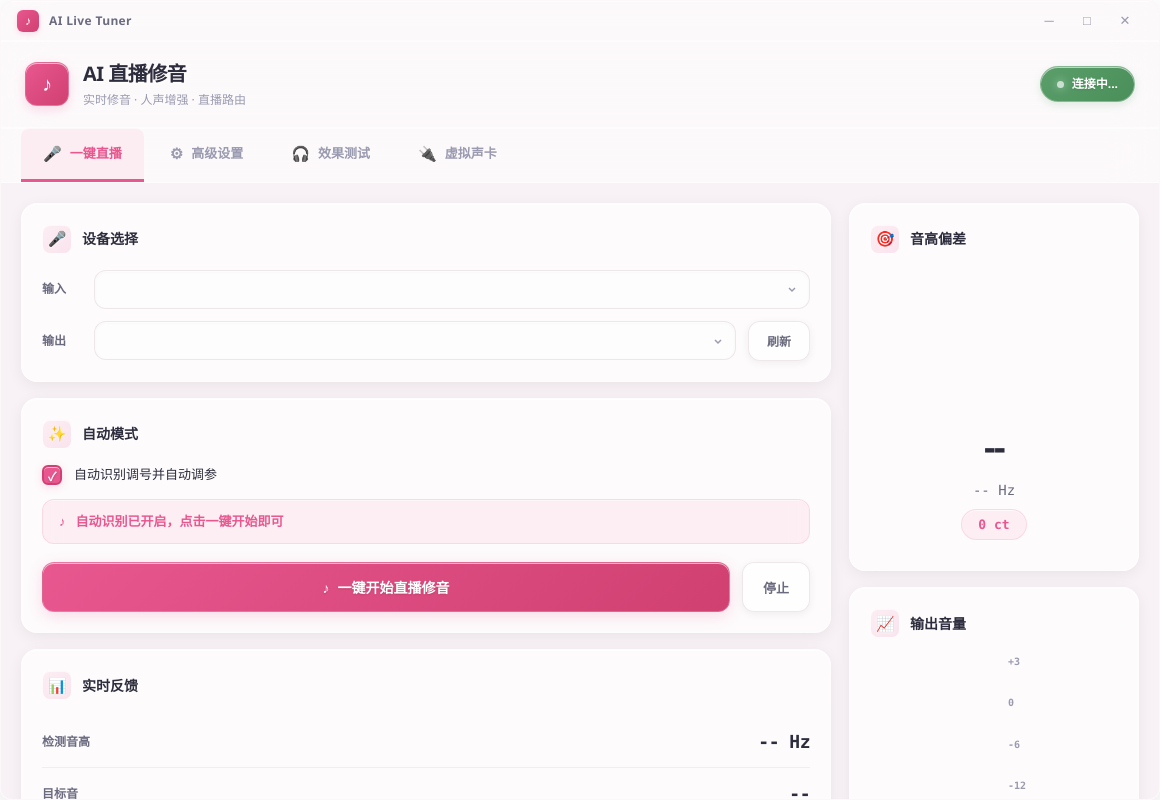
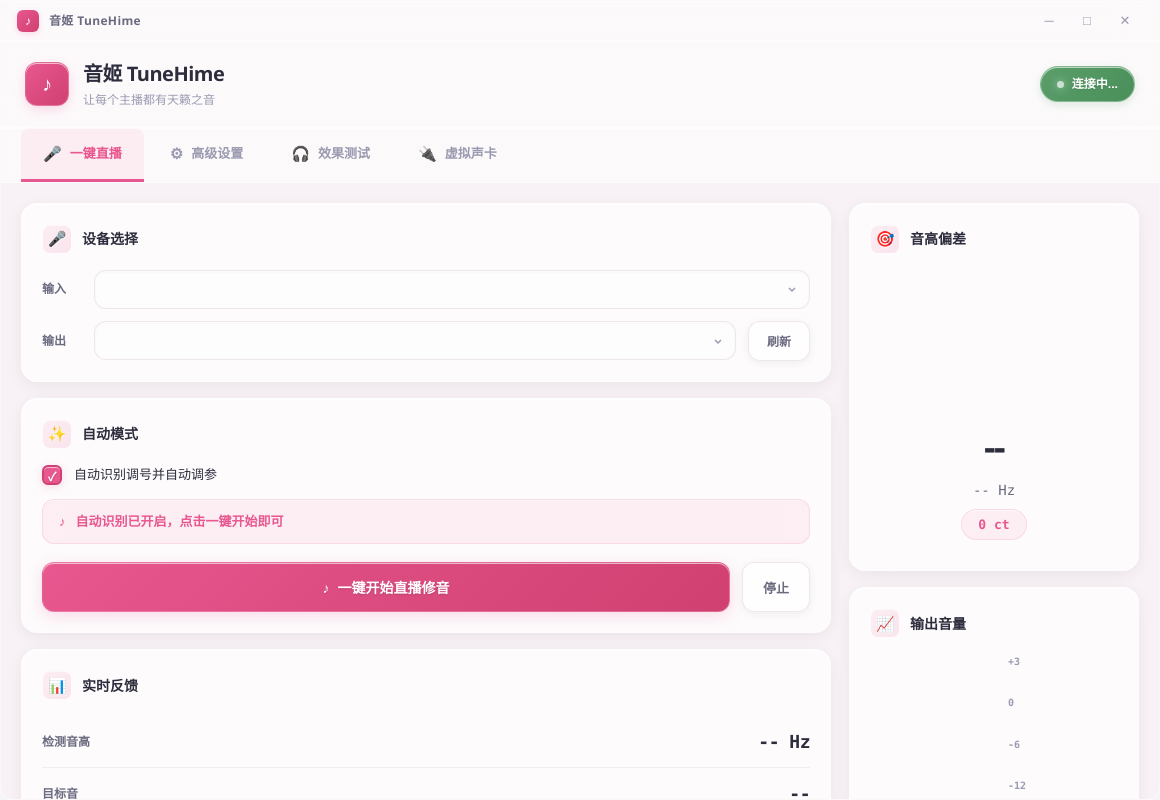
Before and after one commit to pkpoiw-cell/TuneHime, an Electron app: page electron-app/src/index.html in a window 1160 px wide. Drawn offline with Linux system fonts and the light colour scheme; no server answers.

Commit message:
refactor: 重命名为音姬 TuneHime
- 更新 README.md，添加完整项目文档
- 更新窗口标题和界面文字
- 更新激活页面标题

```diff
--- a/electron-app/main.js
+++ b/electron-app/main.js
@@ -68,6 +68,7 @@ function createWindow() {
     minHeight: 680,
     frame: false,
     transparent: true,
+    title: '音姬 TuneHime',
     webPreferences: {
       preload: path.join(__dirname, 'preload.js'),
       nodeIntegration: false,
--- a/electron-app/src/index.html
+++ b/electron-app/src/index.html
@@ -3,7 +3,7 @@
 <head>
 <meta charset="UTF-8">
 <meta name="viewport" content="width=device-width, initial-scale=1.0">
-<title>AI 直播修音</title>
+<title>音姬 TuneHime</title>
 <link rel="stylesheet" href="styles/main.css">
 </head>
 <body>
@@ -11,7 +11,7 @@
 <div class="activation-overlay" id="activation-overlay" style="display: none;">
   <div class="activation-card">
     <div class="activation-logo">♪</div>
-    <h2 class="activation-title">AI 直播修音</h2>
+    <h2 class="activation-title">音姬 TuneHime</h2>
 
     <!-- 试用期状态 -->
     <div class="trial-section" id="trial-section">
@@ -54,7 +54,7 @@
   <div class="titlebar">
     <div class="titlebar-left">
       <div class="logo">♪</div>
-      <span class="titlebar-title">AI Live Tuner</span>
+      <span class="titlebar-title">音姬 TuneHime</span>
     </div>
     <div class="titlebar-right">
       <button class="titlebar-btn" id="btn-minimize">─</button>
@@ -68,8 +68,8 @@
     <div class="header-title">
       <div class="header-logo">♪</div>
       <div>
-        <h1>AI 直播修音</h1>
-        <div class="header-subtitle">实时修音 · 人声增强 · 直播路由</div>
+        <h1>音姬 TuneHime</h1>
+        <div class="header-subtitle">让每个主播都有天籁之音</div>
       </div>
     </div>
     <div class="header-right">
```
Also changed, not shown: README.md.
